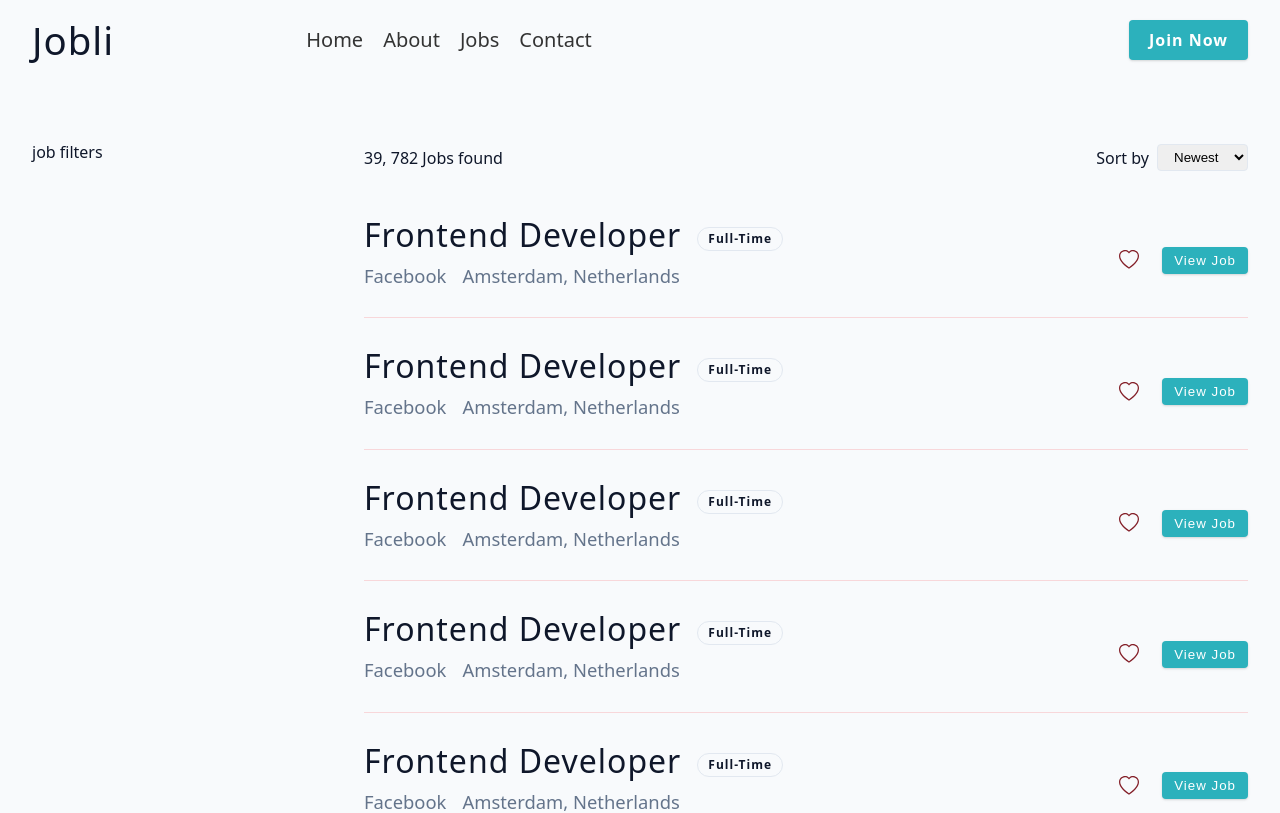
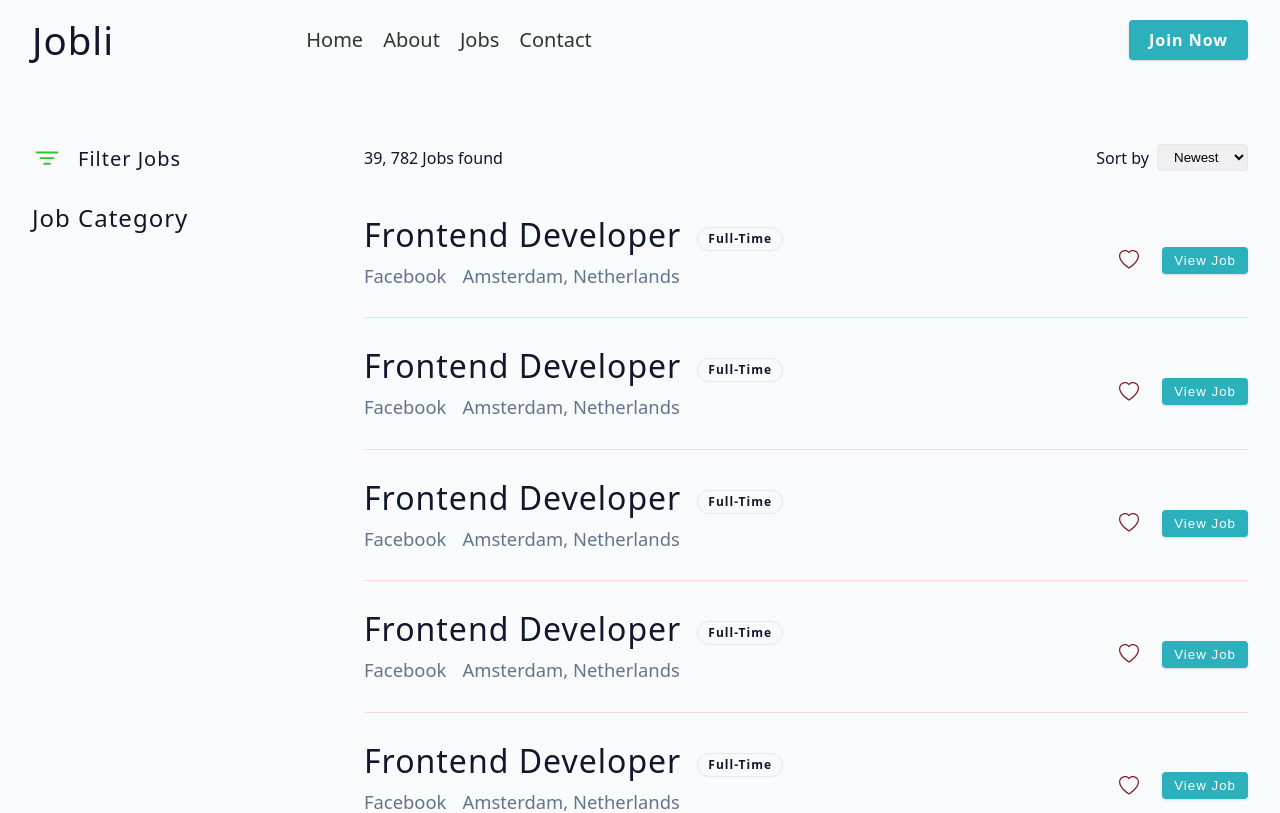
Before and after one commit to Jon-Felipe/jobli, a React (Vite) app in the folder client/: page /jobs in a window 1280 px wide. Shown: the top 813 px of the page. Built offline with nearby package versions, Linux system fonts and the light colour scheme.

Commit message:
job filters header initial

```diff
--- a/client/src/pages/Jobs.tsx
+++ b/client/src/pages/Jobs.tsx
@@ -1,3 +1,4 @@
+import { BsFilter } from 'react-icons/bs';
 import styled from 'styled-components';
 
 // components
@@ -11,7 +12,15 @@ type Props = {};
 function Jobs({}: Props) {
   return (
     <Wrapper>
-      <section className='filters'>job filters</section>
+      <section className='filters'>
+        <div className='filters__header'>
+          <BsFilter />
+          <p>Filter Jobs</p>
+        </div>
+        <div className='filters__content'>
+          <h3>Job Category</h3>
+        </div>
+      </section>
       <section className='jobs'>
         <div className='jobs__header'>
           <p>39, 782 Jobs found</p>
@@ -46,6 +55,26 @@ const Wrapper = styled.div`
   .filters {
     margin-bottom: 2rem;
   }
+  .filters__header {
+    display: flex;
+    align-items: center;
+    column-gap: 1rem;
+    margin-bottom: 2rem;
+    svg {
+      width: 30px;
+      height: 30px;
+      color: var(--green);
+    }
+    p {
+      font-size: 1.25rem;
+      letter-spacing: var(--letter-spacing);
+    }
+  }
+  .filters__content {
+    h3 {
+      font-size: 1.5rem;
+    }
+  }
   .jobs__header {
     display: flex;
     align-items: center;
```
